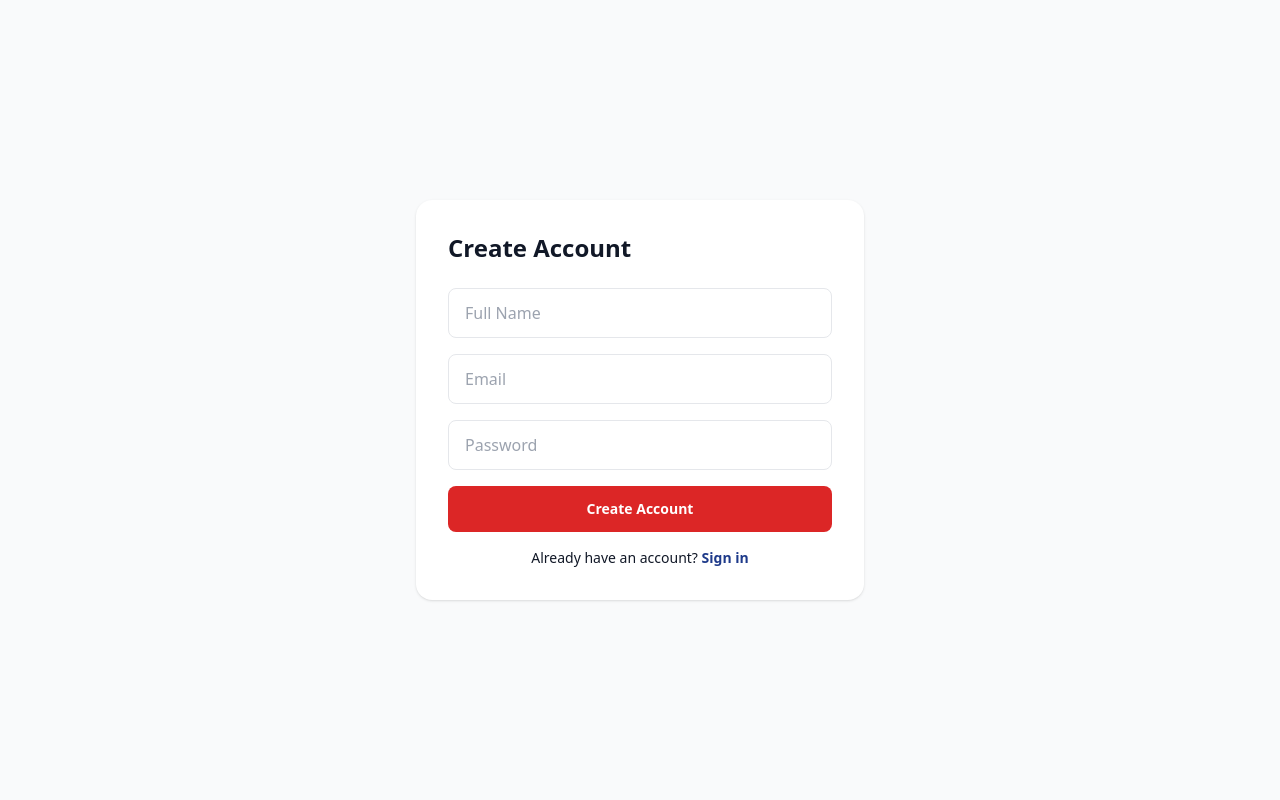
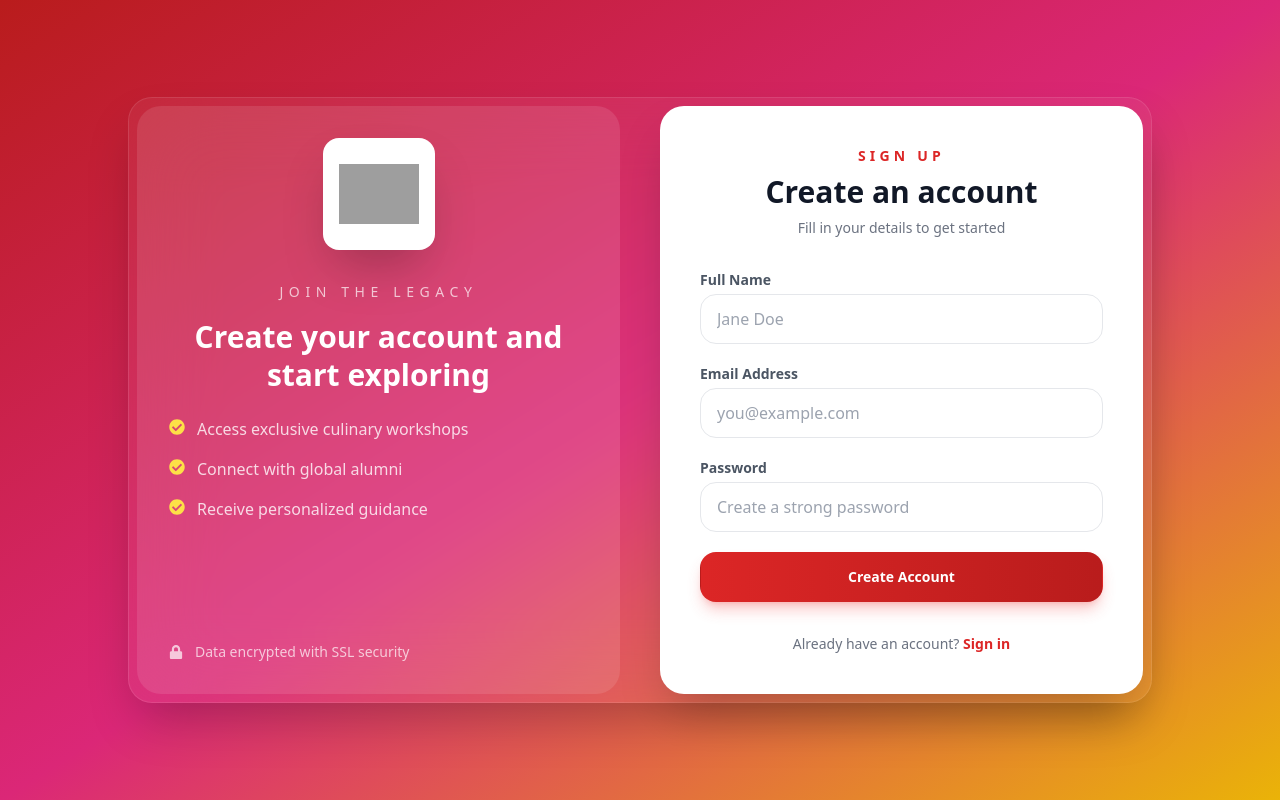
Before and after one commit to ram-nyros/Royal-British-frontend, a React (Vite) app: page /signup in a window 1280 px wide. Shown: the top 800 px of the page. Built offline with nearby package versions, Linux system fonts and the light colour scheme; no server answers; grey boxes are pictures that could not be loaded.

Commit message:
latest changes

```diff
--- a/src/pages/SignIn.jsx
+++ b/src/pages/SignIn.jsx
@@ -1,7 +1,9 @@
 import React, { useEffect, useState } from "react";
 import { Link, useNavigate } from "react-router-dom";
 import { useDispatch, useSelector } from "react-redux";
+import { FaCheckCircle, FaLock } from "react-icons/fa";
 
+import logo from "../assets/home-screen.png";
 import { useLoginMutation } from "../features/auth/authApiSlice";
 import { setCredentials } from "../features/auth/authSlice";
 
@@ -38,44 +40,99 @@ const SignIn = () => {
   };
 
   return (
-    <div className="min-h-screen flex items-center justify-center bg-gray-50">
-      <div className="max-w-md w-full bg-white p-8 rounded-2xl shadow">
-        <h2 className="text-2xl font-bold mb-6">Sign In</h2>
+    <div className="min-h-screen bg-gradient-to-br from-blue-950 via-blue-800 to-red-700 flex items-center justify-center px-4 py-16">
+      <div className="w-full max-w-5xl grid md:grid-cols-2 gap-10 bg-white/5 backdrop-blur-2xl border border-white/10 rounded-3xl shadow-2xl p-2">
+        <div className="bg-white/10 rounded-3xl p-8 text-white flex flex-col justify-between">
+          <div>
+            <div className="w-28 h-28 mb-8 mx-auto bg-white rounded-2xl p-4 shadow-2xl">
+              <img
+                src={logo}
+                alt="Royal British"
+                className="w-full h-full object-contain"
+              />
+            </div>
+            <p className="uppercase tracking-[0.4em] text-sm text-white/70 mb-4 text-center">
+              Welcome Back
+            </p>
+            <h2 className="text-3xl font-bold leading-tight text-center mb-6">
+              Log in to continue your culinary journey
+            </h2>
+            <ul className="space-y-4">
+              {[
+                "Track your course applications",
+                "Access premium learning resources",
+                "Stay connected with mentors",
+              ].map((item) => (
+                <li key={item} className="flex items-start gap-3 text-white/80">
+                  <FaCheckCircle className="mt-0.5 text-yellow-300" />
+                  <span>{item}</span>
+                </li>
+              ))}
+            </ul>
+          </div>
+          <div className="flex items-center gap-3 text-white/70 text-sm mt-8">
+            <FaLock />
+            Secure login powered by Royal British
+          </div>
+        </div>
+
+        <div className="bg-white rounded-3xl p-10 shadow-2xl">
+          <div className="mb-8 text-center">
+            <p className="text-sm font-semibold text-blue-900 uppercase tracking-[0.3em]">
+              Sign In
+            </p>
+            <h3 className="text-3xl font-bold text-gray-900 mt-2">
+              Welcome back
+            </h3>
+            <p className="text-gray-500 text-sm mt-2">
+              Please enter your credentials to continue
+            </p>
+          </div>
 
           {error && (
-          <div className="mb-4 text-red-600 text-sm">
+            <div className="mb-6 text-red-600 text-sm bg-red-50 border border-red-100 rounded-2xl px-4 py-3">
               {error?.data?.message || "Invalid credentials"}
             </div>
           )}
 
-        <form onSubmit={handleSubmit} className="space-y-4">
+          <form onSubmit={handleSubmit} className="space-y-5">
+            <div>
+              <label className="text-sm font-semibold text-gray-600 mb-1 block">
+                Email Address
+              </label>
               <input
                 value={email}
                 onChange={(e) => setEmail(e.target.value)}
                 type="email"
-            placeholder="Email"
+                placeholder="you@example.com"
                 required
-            className="w-full px-4 py-3 border rounded-lg focus:outline-none"
+                className="w-full px-4 py-3 border border-gray-200 rounded-2xl focus:outline-none focus:ring-2 focus:ring-blue-500/50"
               />
+            </div>
 
+            <div>
+              <label className="text-sm font-semibold text-gray-600 mb-1 block">
+                Password
+              </label>
               <input
                 value={password}
                 onChange={(e) => setPassword(e.target.value)}
                 type="password"
-            placeholder="Password"
+                placeholder="••••••••"
                 required
-            className="w-full px-4 py-3 border rounded-lg focus:outline-none"
+                className="w-full px-4 py-3 border border-gray-200 rounded-2xl focus:outline-none focus:ring-2 focus:ring-blue-500/50"
               />
+            </div>
 
             <button
               disabled={isLoading}
-            className="w-full bg-blue-900 text-white py-3 rounded-lg font-semibold disabled:opacity-50"
+              className="w-full bg-blue-900 text-white py-3.5 rounded-2xl font-semibold shadow-lg shadow-blue-900/30 hover:translate-y-0.5 transition disabled:opacity-50"
             >
               {isLoading ? "Signing in..." : "Sign In"}
             </button>
           </form>
 
-        <div className="mt-4 text-sm text-center">
+          <div className="mt-8 text-sm text-center text-gray-500">
             Don’t have an account?{" "}
             <Link to="/signup" className="text-blue-900 font-semibold">
               Create one
@@ -83,6 +140,7 @@ const SignIn = () => {
           </div>
         </div>
       </div>
+    </div>
   );
 };
 
--- a/src/pages/SignUp.jsx
+++ b/src/pages/SignUp.jsx
@@ -1,6 +1,9 @@
 import React, { useEffect, useState } from "react";
 import { Link, useNavigate } from "react-router-dom";
 import { useDispatch, useSelector } from "react-redux";
+import { FaCheckCircle, FaLock } from "react-icons/fa";
+
+import logo from "../assets/home-screen.png";
 import { useRegisterMutation } from "../features/auth/authApiSlice";
 import { setCredentials } from "../features/auth/authSlice";
 
@@ -31,48 +34,118 @@ const SignUp = () => {
   };
 
   return (
-    <div className="min-h-screen flex items-center justify-center bg-gray-50">
-      <div className="max-w-md w-full bg-white p-8 rounded-2xl shadow">
-        <h2 className="text-2xl font-bold mb-6">Create Account</h2>
-        {error && <div className="mb-4 text-red-600">{error}</div>}
-        <form onSubmit={handleSubmit} className="space-y-4">
+    <div className="min-h-screen bg-gradient-to-br from-red-700 via-pink-600 to-yellow-500 flex items-center justify-center px-4 py-16">
+      <div className="w-full max-w-5xl grid md:grid-cols-2 gap-10 bg-white/5 backdrop-blur-2xl border border-white/10 rounded-3xl shadow-2xl p-2">
+        <div className="bg-white/10 rounded-3xl p-8 text-white flex flex-col justify-between">
+          <div>
+            <div className="w-28 h-28 mb-8 mx-auto bg-white rounded-2xl p-4 shadow-2xl">
+              <img
+                src={logo}
+                alt="Royal British"
+                className="w-full h-full object-contain"
+              />
+            </div>
+            <p className="uppercase tracking-[0.4em] text-sm text-white/70 mb-4 text-center">
+              Join the legacy
+            </p>
+            <h2 className="text-3xl font-bold leading-tight text-center mb-6">
+              Create your account and start exploring
+            </h2>
+            <ul className="space-y-4">
+              {[
+                "Access exclusive culinary workshops",
+                "Connect with global alumni",
+                "Receive personalized guidance",
+              ].map((item) => (
+                <li key={item} className="flex items-start gap-3 text-white/80">
+                  <FaCheckCircle className="mt-0.5 text-yellow-300" />
+                  <span>{item}</span>
+                </li>
+              ))}
+            </ul>
+          </div>
+          <div className="flex items-center gap-3 text-white/70 text-sm mt-8">
+            <FaLock />
+            Data encrypted with SSL security
+          </div>
+        </div>
+
+        <div className="bg-white rounded-3xl p-10 shadow-2xl">
+          <div className="mb-8 text-center">
+            <p className="text-sm font-semibold text-red-600 uppercase tracking-[0.3em]">
+              Sign Up
+            </p>
+            <h3 className="text-3xl font-bold text-gray-900 mt-2">
+              Create an account
+            </h3>
+            <p className="text-gray-500 text-sm mt-2">
+              Fill in your details to get started
+            </p>
+          </div>
+
+          {error && (
+            <div className="mb-6 text-red-600 text-sm bg-red-50 border border-red-100 rounded-2xl px-4 py-3">
+              {error}
+            </div>
+          )}
+
+          <form onSubmit={handleSubmit} className="space-y-5">
+            <div>
+              <label className="text-sm font-semibold text-gray-600 mb-1 block">
+                Full Name
+              </label>
               <input
                 value={name}
                 onChange={(e) => setName(e.target.value)}
                 type="text"
-            placeholder="Full Name"
+                placeholder="Jane Doe"
                 required
-            className="w-full px-4 py-3 border rounded-lg focus:outline-none"
+                className="w-full px-4 py-3 border border-gray-200 rounded-2xl focus:outline-none focus:ring-2 focus:ring-red-500/50"
               />
+            </div>
+
+            <div>
+              <label className="text-sm font-semibold text-gray-600 mb-1 block">
+                Email Address
+              </label>
               <input
                 value={email}
                 onChange={(e) => setEmail(e.target.value)}
                 type="email"
-            placeholder="Email"
+                placeholder="you@example.com"
                 required
-            className="w-full px-4 py-3 border rounded-lg focus:outline-none"
+                className="w-full px-4 py-3 border border-gray-200 rounded-2xl focus:outline-none focus:ring-2 focus:ring-red-500/50"
               />
+            </div>
+
+            <div>
+              <label className="text-sm font-semibold text-gray-600 mb-1 block">
+                Password
+              </label>
               <input
                 value={password}
                 onChange={(e) => setPassword(e.target.value)}
                 type="password"
-            placeholder="Password"
+                placeholder="Create a strong password"
                 required
-            className="w-full px-4 py-3 border rounded-lg focus:outline-none"
+                className="w-full px-4 py-3 border border-gray-200 rounded-2xl focus:outline-none focus:ring-2 focus:ring-red-500/50"
               />
+            </div>
+
             <button
               disabled={isLoading}
-            className="w-full bg-red-600 text-white py-3 rounded-lg font-semibold disabled:opacity-60"
+              className="w-full bg-gradient-to-r from-red-600 to-red-700 text-white py-3.5 rounded-2xl font-semibold shadow-lg shadow-red-500/30 hover:translate-y-0.5 transition disabled:opacity-60"
             >
               {isLoading ? "Creating account..." : "Create Account"}
             </button>
           </form>
 
-        <div className="mt-4 text-sm text-center">
+          <div className="mt-8 text-sm text-center text-gray-500">
             Already have an account?{" "}
-          <Link to="/signin" className="text-blue-900 font-semibold">
+            <Link to="/signin" className="text-red-600 font-semibold">
               Sign in
             </Link>
+          </div>
         </div>
       </div>
     </div>
```
Also changed, not shown: src/pages/Home.jsx (+102 -61 lines). Lines whose indentation alone changed are shown as unchanged.
